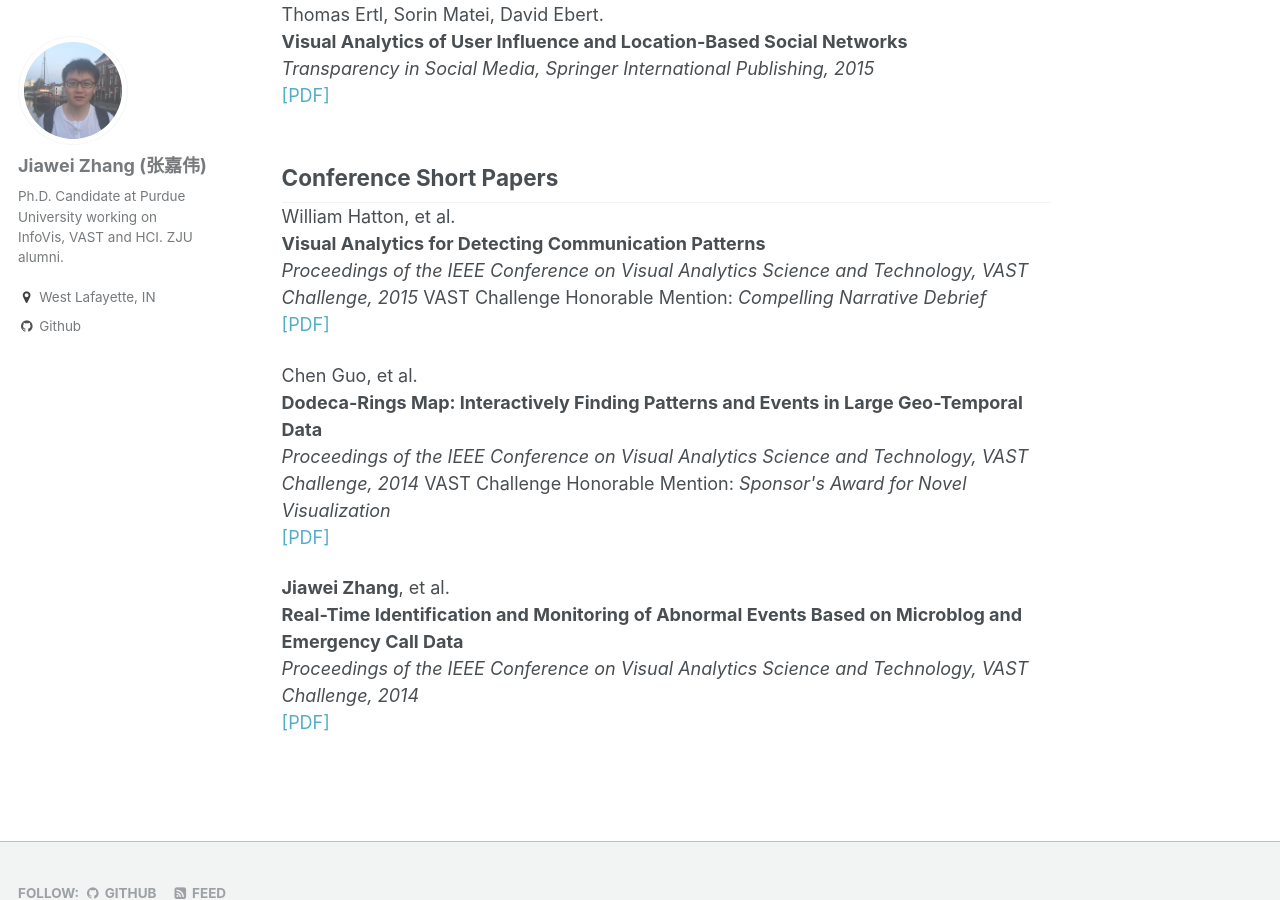
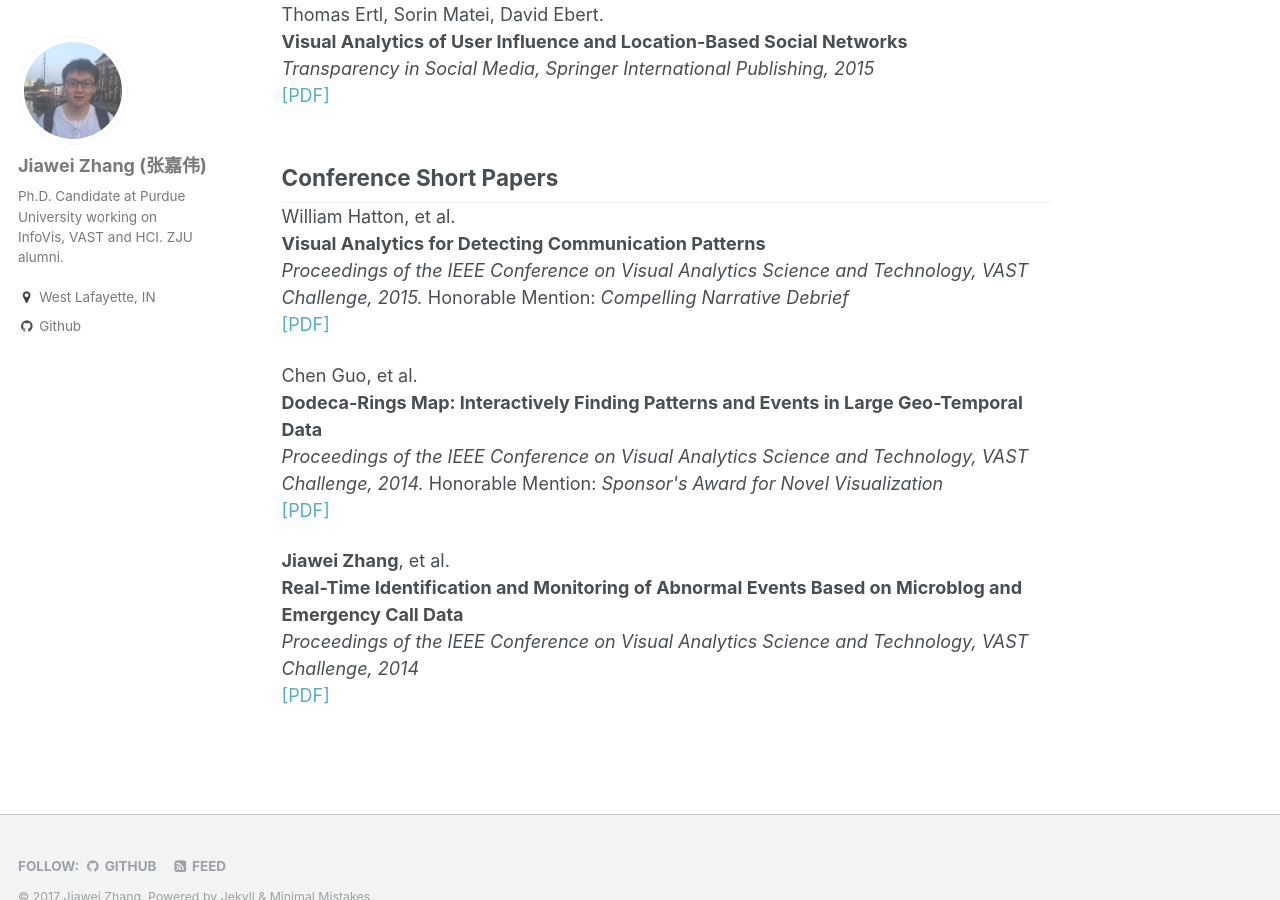
Before and after one commit to rivulet-zhang/rivulet-zhang.github.io, a Jekyll site: the page built from _pages/publications.md, in a window 1280 px wide and 900 px high, scrolled down 886 px. Built offline with Jekyll 4.4.1, drawn with Linux system fonts in a browser that asks for light colours.

Commit message:
initial commit

```diff
--- a/_pages/publications.md
+++ b/_pages/publications.md
@@ -55,8 +55,8 @@
 <p>
 William Hatton, et al.
 <br><b>Visual Analytics for Detecting Communication Patterns</b><br>
-<i>Proceedings of the IEEE Conference on Visual Analytics Science and Technology, VAST Challenge, 2015</i>
-VAST Challenge Honorable Mention: <i>Compelling Narrative Debrief</i>
+<i>Proceedings of the IEEE Conference on Visual Analytics Science and Technology, VAST Challenge, 2015.</i>
+Honorable Mention: <i>Compelling Narrative Debrief</i>
 <br>
 <a href="http://pixel.ecn.purdue.edu:8080/~zhan1486/permanent/VASTCHALLENGE/15/Park.pdf">[PDF]</a>
 </p>
@@ -64,8 +64,8 @@
 <p>
 Chen Guo, et al.
 <br><b>Dodeca-Rings Map: Interactively Finding Patterns and Events in Large Geo-Temporal Data</b><br>
-<i>Proceedings of the IEEE Conference on Visual Analytics Science and Technology, VAST Challenge, 2014</i>
-VAST Challenge Honorable Mention: <i>Sponsor's Award for Novel Visualization</i>
+<i>Proceedings of the IEEE Conference on Visual Analytics Science and Technology, VAST Challenge, 2014.</i>
+Honorable Mention: <i>Sponsor's Award for Novel Visualization</i>
 <br>
 <a href="http://pixel.ecn.purdue.edu:8080/~zhan1486/permanent/VASTCHALLENGE/14B/DodecaRing.pdf">[PDF]</a>
 </p>
```
